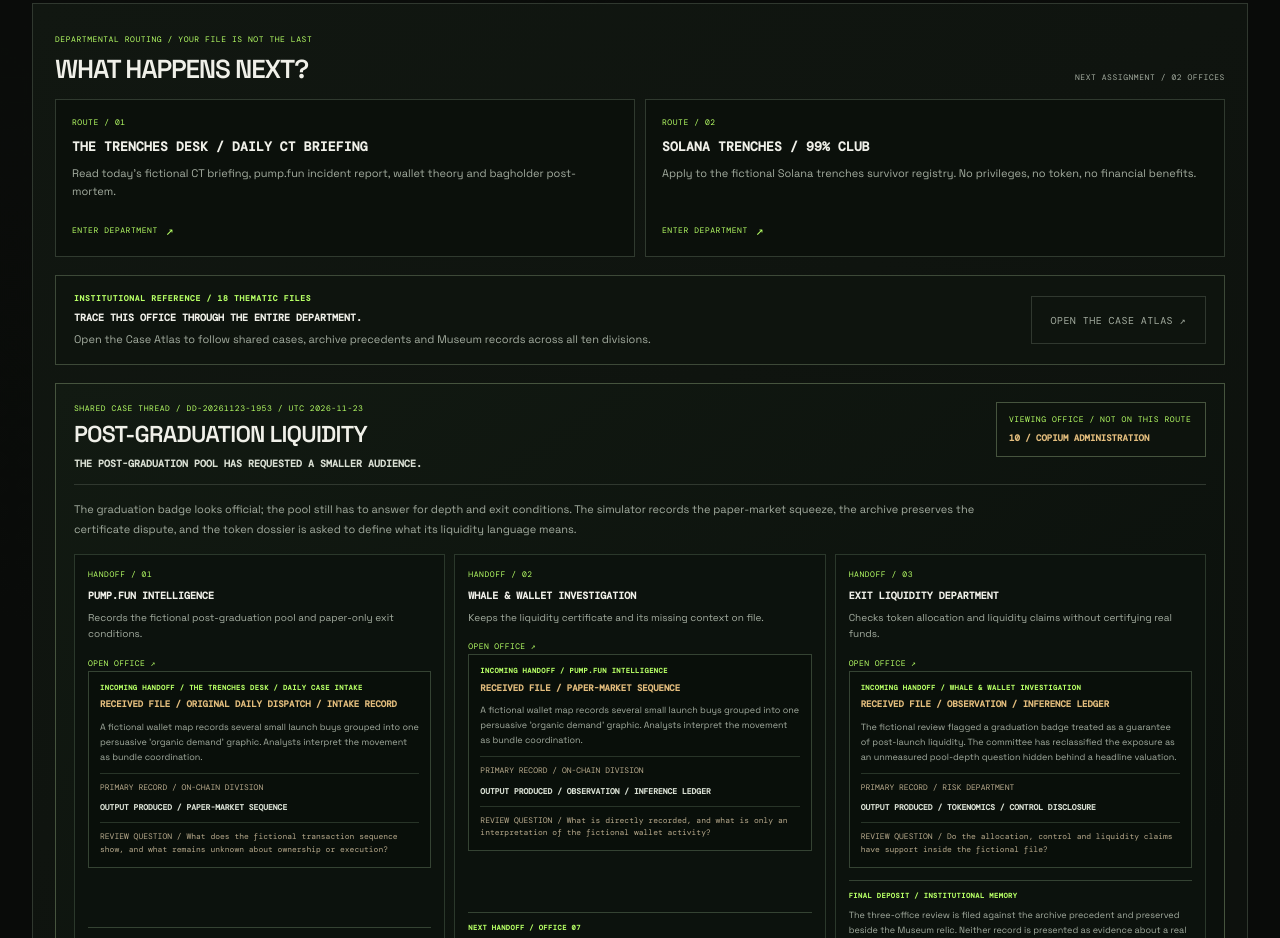
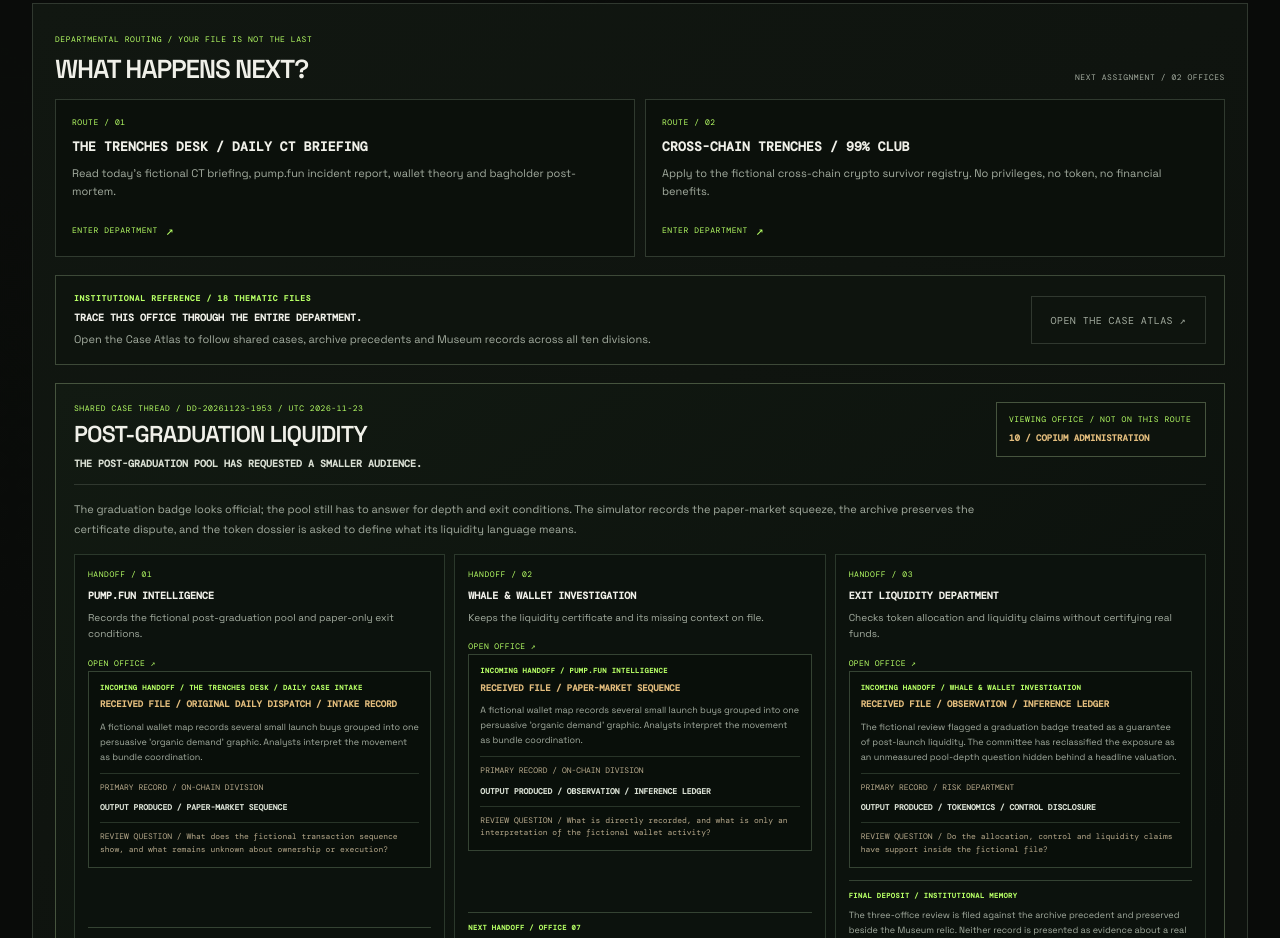
Before and after one commit to safherofficial/weird, a Next.js app: page /cope-index in a window 1280 px wide. Shown: the part 2120-3058 px from the top of the page. Built offline with nearby package versions, Linux system fonts and the light colour scheme.

Commit message:
U47: Align all Club routing labels with its cross-chain identity

```diff
--- a/app/components/department-next-steps.tsx
+++ b/app/components/department-next-steps.tsx
@@ -41,7 +41,7 @@ const departmentRoutes: Record<DepartmentJourneyId, readonly DepartmentDestinati
     },
     {
       href: "/club",
-      title: "SOLANA TRENCHES / 99% CLUB",
+      title: "CROSS-CHAIN TRENCHES / 99% CLUB",
       description: "Apply for fictional survivor status after missed calls, late entries, deployer silence and bagholder rehabilitation.",
     },
   ],
@@ -125,7 +125,7 @@ const departmentRoutes: Record<DepartmentJourneyId, readonly DepartmentDestinati
     },
     {
       href: "/club",
-      title: "SOLANA TRENCHES / 99% CLUB",
+      title: "CROSS-CHAIN TRENCHES / 99% CLUB",
       description: "Apply for fictional survivor status. The collection is permanent; the benefits remain unavailable.",
     },
   ],
@@ -137,8 +137,8 @@ const departmentRoutes: Record<DepartmentJourneyId, readonly DepartmentDestinati
     },
     {
       href: "/club",
-      title: "SOLANA TRENCHES / 99% CLUB",
-      description: "Apply to the fictional Solana trenches survivor registry. No privileges, no token, no financial benefits.",
+      title: "CROSS-CHAIN TRENCHES / 99% CLUB",
+      description: "Apply to the fictional cross-chain crypto survivor registry. No privileges, no token, no financial benefits.",
     },
   ],
 };
```
